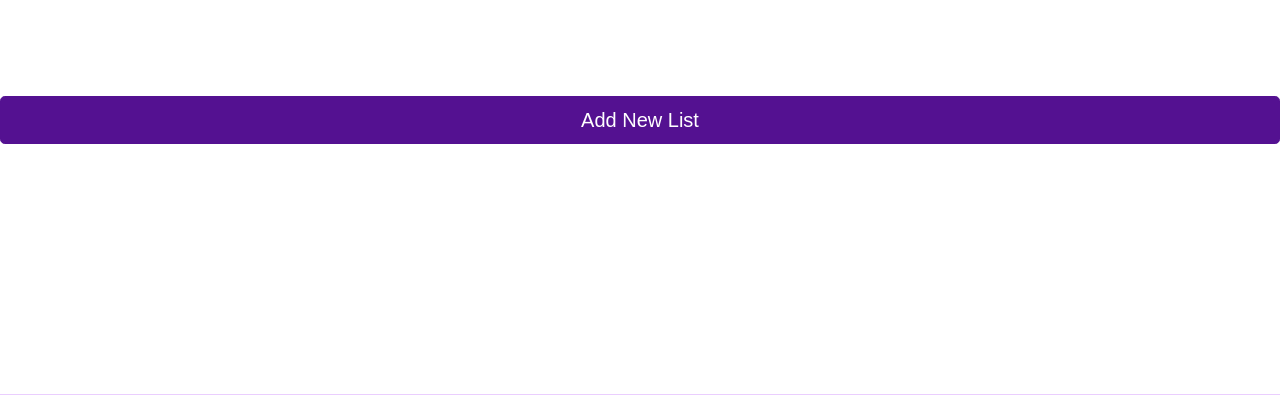
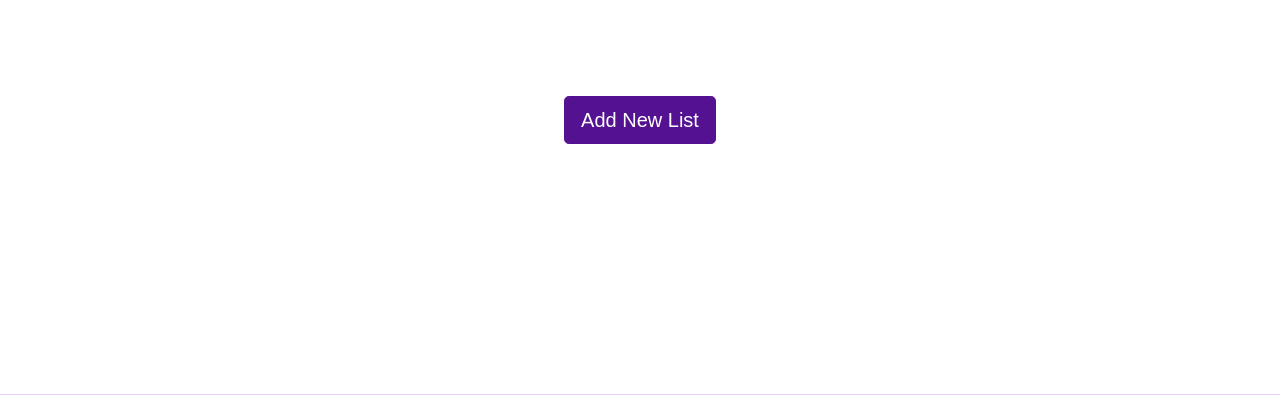
Before and after one commit to Biiiiiiiiiiiii/Online-Grocery-Shopping-System, a PHP site: page /shoppinglist.php in a window 1280 px wide. Shown: the top 395 px of the page. Run offline with PHP 8.4, Linux system fonts and the light colour scheme; the visitor is signed in with stand-in values (Sample User, id 1); data that the repository does not hold is empty.

Commit message:
Update shoppinglist.php

```diff
--- a/assignment_part2/shoppinglist.php
+++ b/assignment_part2/shoppinglist.php
@@ -74,16 +74,17 @@ if (isset($_SESSION['logged_in']) && $_SESSION['user_id'] && $_SESSION['user_ema
                 <main>
                     <script src="https://cdn.jsdelivr.net/npm/bootstrap@5.0.0-beta3/dist/js/bootstrap.bundle.min.js" integrity="sha384-JEW9xMcG8R+pH31jmWH6WWP0WintQrMb4s7ZOdauHnUtxwoG2vI5DkLtS3qm9Ekf" crossorigin="anonymous"></script>
 
-                    <!--........................House...........................-->
+                    <!--........................List...........................-->
                     <?php
                     $list = mysqli_query($mysqli, "SELECT * FROM shoppinglist WHERE Status='Active' AND userid='$id'");
                     while ($res = mysqli_fetch_array($list)) :
                     ?>
 
                         <form action="addmodal.php" method="POST">
-                            <input type="button" data-name="<?php echo $res['ListName'] ?>" data-id="<?php echo $res['ListID'] ?>" name="listNamee" class="listbutton btn btn-secondary btn-lg btn-block font-weight-bold pt-1 bg-primary text-white" data-bs-toggle="modal" data-bs-target="#modal-<?php echo $res['ListName'] ?>" value="<?php echo $res['ListName'] ?>">
+                        <div class="d-grid gap-2 col-6 mx-auto">
+                            <input type="button" data-name="<?php echo $res['ListName'] ?>" data-id="<?php echo $res['ListID'] ?>" name="listNamee" class="listbutton btn btn-lg btn-block font-weight-bold bg-primary text-white" data-bs-toggle="modal" data-bs-target="#modal-<?php echo $res['ListName'] ?>" value="<?php echo $res['ListName'] ?>">
+                        </div><br>
                         </form>
-
 
                         <form action="editList.php" method="POST">
                             <input type="hidden" class="conList" name="delListYes">
@@ -101,7 +102,7 @@ if (isset($_SESSION['logged_in']) && $_SESSION['user_id'] && $_SESSION['user_ema
                     <?php
                     endwhile
                     ?>
-                    <br><button onclick="pop()" class="btn btn-primary btn-lg btn-block ">Add New List</button>
+                    <br><button onclick="pop()" class="btn mx-auto btn-primary btn-lg d-md-block ">Add New List</button>
 
                     <script>
                         function pop() {
```
